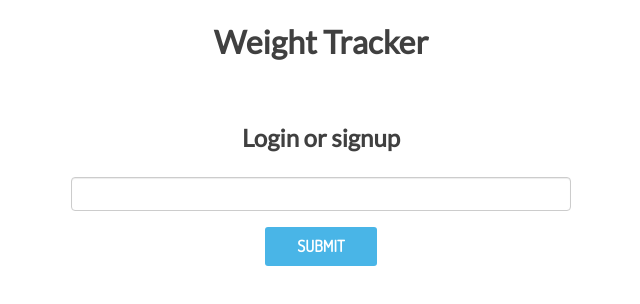
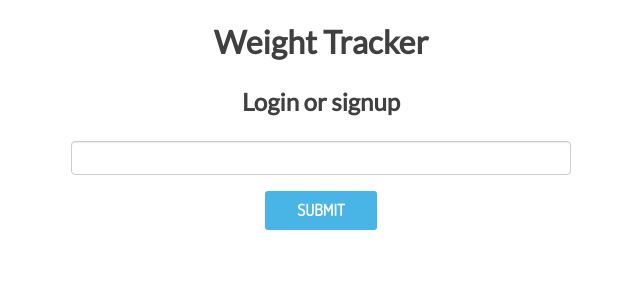
Before and after one commit to avidler/weight-tracker, a React (Create React App) app in the folder client/: page / in a window 1280 px wide. Shown: the top 304 px of the page, without its empty margins (319-959 px from the left). Built offline with nearby package versions, Linux system fonts and the light colour scheme.

Commit message:
sorted table descending

```diff
--- a/client/src/App.css
+++ b/client/src/App.css
@@ -3,6 +3,7 @@
 
 * {box-sizing: border-box;}
 
+html { margin-left: calc(100vw - 100%); } /* Prevents scrollbar from moving layout */
 
 body {
   margin: 0; /* ALWAYS START WITH THIS TOO */
@@ -37,7 +38,12 @@ img {
 }
 
 h1 {
-  margin: 0.5em;
+  margin-top: 0.5em;
+  margin-bottom: 0;
+}
+
+h2 {
+  margin-top: 0;
 }
 
 .info {
--- a/client/src/App.js
+++ b/client/src/App.js
@@ -23,6 +23,7 @@ function App() {
     .then((response) => {
         let data = response.data.filter((res, i) => (res.username===username));
         setUserWeights(data.length > 0 ? data[0].weights : [])
+
         setStatus("")
     })
 
@@ -33,8 +34,9 @@ function App() {
 }
 
 function sortWeights() {
-    setUserWeights(userWeights.sort((a,b) => new Date(b.date).toDateString() !== new Date(a.date).toDateString()));
-
+  setUserWeights(prevWeights => (
+    [...prevWeights,({date:newDate, weight:newWeight})]
+ ).sort((a,b) => Date.parse(new Date(b.date)) - Date.parse(new Date(a.date))))
 }
 
 function addNewUser() {
@@ -51,8 +53,8 @@ function addNewUser() {
       console.log("userweights before concat: ", userWeights)
       setUserWeights(prevWeights => (
                [...prevWeights,({date:newDate, weight:newWeight})]
-            ).sort((a,b) => Date.parse(new Date(a.date)) - Date.parse(new Date(b.date))))
-      console.log("new userWeights: ", userWeights)
+            ).sort((a,b) => Date.parse(new Date(b.date)) - Date.parse(new Date(a.date))))
+
       setNewDate("")
       setNewWeight(0)
 
@@ -139,8 +141,10 @@ function addNewUser() {
                         onChange = {handleWeightChange}
                       />
                       </label>
-                      <input id="submit-button" type="submit" value="Submit"  />
+                      <input class="submit-button" type="submit" value="Submit"  />
+
                     </form>
+                     <button onClick={logout} className="submit-button">Save and logout</button>
                   </div>
                   <div className="weightboard">
                   <h3>Weight History</h3>
@@ -149,7 +153,6 @@ function addNewUser() {
                     <table className="weights">
                       <thead><tr><th>Date</th><th>Weight</th><th></th></tr></thead>
                       <tbody>
-                      {console.log("user before map: ", userWeights)}
                       {userWeights.map((user) =>
                         <tr key={user.date}>
                         <td id="post-date">{new Date(user.date).toDateString()} </td>
@@ -171,7 +174,7 @@ function addNewUser() {
               :
                 <div>Data loading...</div>
               }
-              <button onClick={logout}>Click to logout</button>
+
             </div>
           :
             <div class="form col">
```
